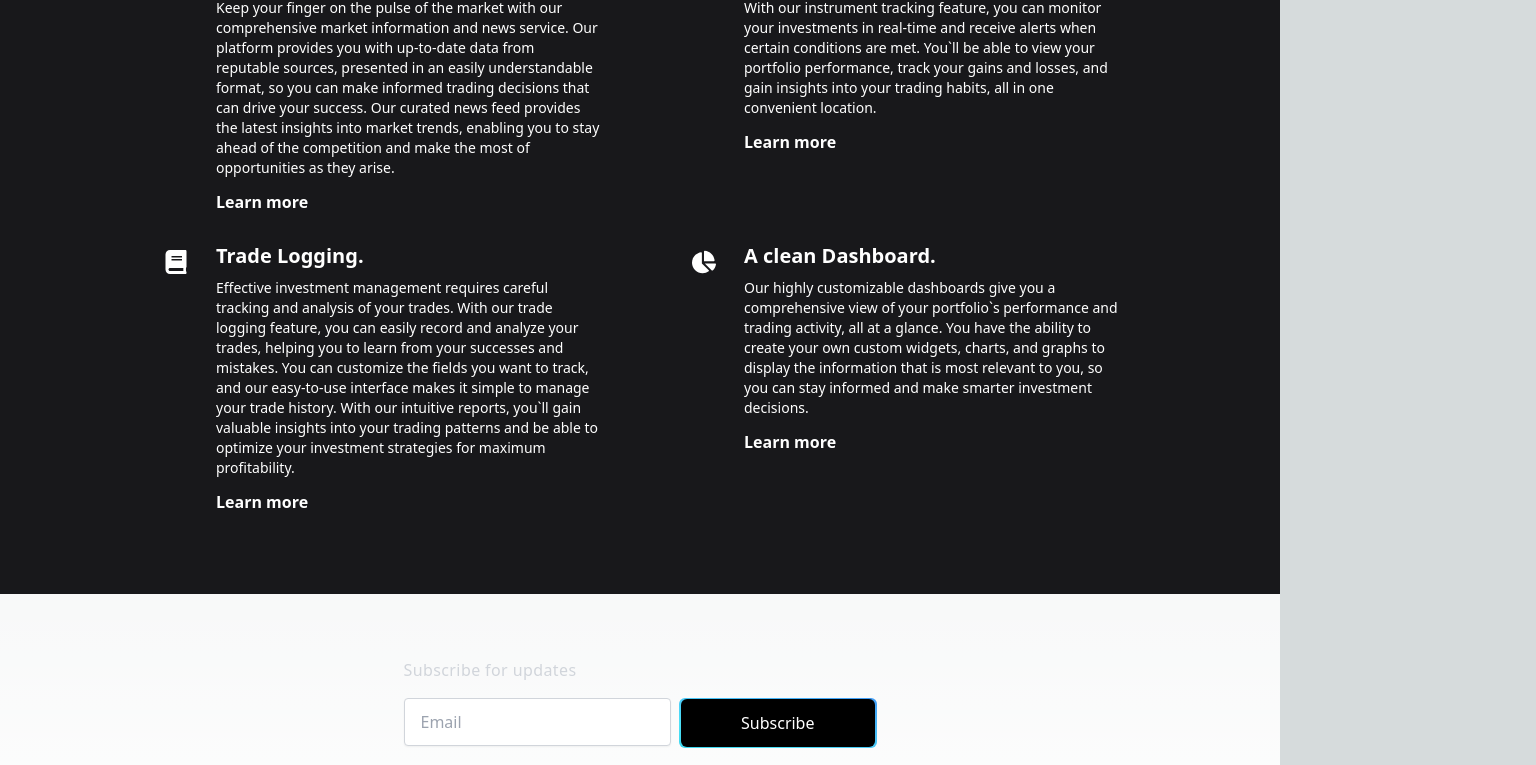
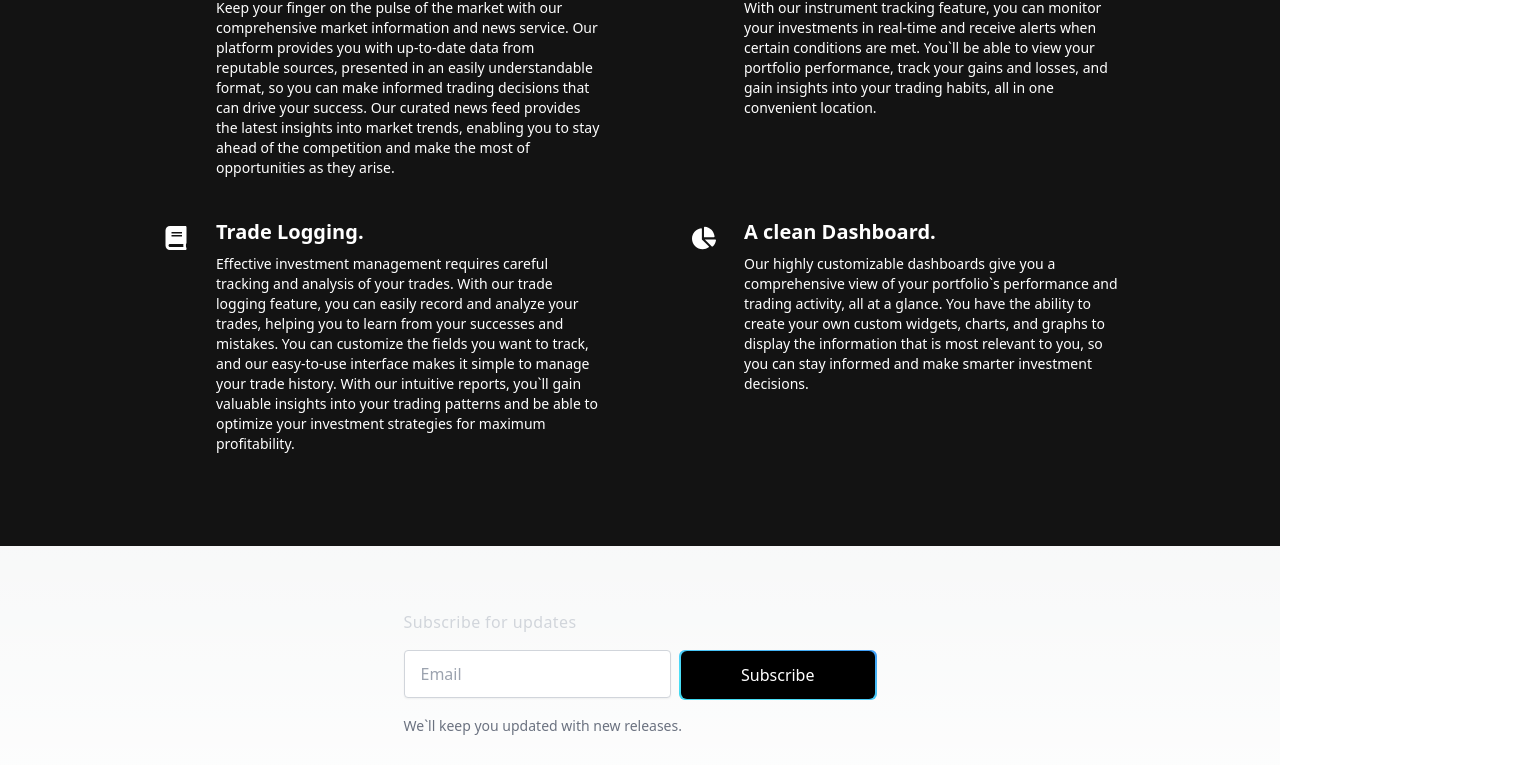
Before and after one commit to KJdotIO/tradent-app, a Next.js app: page / in a window 1280 px wide. Shown: the part 1012-1777 px from the top of the page, 1536 px wide, since content can reach past the window. Built offline with nearby package versions, Linux system fonts and the light colour scheme; no server answers.

Commit message:
new stuff

```diff
--- a/components/Features.js
+++ b/components/Features.js
@@ -63,13 +63,6 @@ const Features = () => {
                 Our curated news feed provides the latest insights into market trends,
                 enabling you to stay ahead of the competition and make the most of opportunities as they arise.
                 </p>
-                <Link
-                  href="/"
-                  aria-label=""
-                  className="inline-flex items-center font-semibold transition-colors duration-200 text-deep-purple-accent-400 hover:text-deep-purple-800"
-                >
-                  Learn more
-                </Link>
               </div>
             </div>
             <div className="flex flex-col max-w-md sm:mx-auto sm:flex-row">
@@ -91,13 +84,6 @@ const Features = () => {
                 track your gains and losses, and gain insights into your trading habits,
                 all in one convenient location.
                 </p>
-                <Link
-                  href="/"
-                  aria-label=""
-                  className="inline-flex items-center font-semibold transition-colors duration-200 text-deep-purple-accent-400 hover:text-deep-purple-800"
-                >
-                  Learn more
-                </Link>
               </div>
             </div>
             <div className="flex flex-col max-w-md sm:mx-auto sm:flex-row">
@@ -121,13 +107,6 @@ const Features = () => {
                 With our intuitive reports, you`ll gain valuable insights into your trading patterns
                 and be able to optimize your investment strategies for maximum profitability.
                 </p>
-                <Link
-                  href="/"
-                  aria-label=""
-                  className="inline-flex items-center font-semibold transition-colors duration-200 text-deep-purple-accent-400 hover:text-deep-purple-800"
-                >
-                  Learn more
-                </Link>
               </div>
             </div>
             <div className=" flex flex-col max-w-md sm:mx-auto sm:flex-row">
@@ -148,13 +127,6 @@ const Features = () => {
                 own custom widgets, charts, and graphs to display the information that is most relevant
                 to you, so you can stay informed and make smarter investment decisions.
                 </p>
-                <Link
-                  href="/"
-                  aria-label=""
-                  className="inline-flex items-center font-semibold transition-colors duration-200 text-deep-purple-accent-400 hover:text-deep-purple-800"
-                >
-                  Learn more
-                </Link>
               </div>
             </div>
           </div>
--- a/components/Footer.js
+++ b/components/Footer.js
@@ -2,10 +2,14 @@ import logo from '../public/Tradent-logo.png'
 import Image from 'next/image';
 import Link from 'next/link';
 
+import heroBG from '../public/header-gradient.png'
+
 const Footer = () => {
     return (
+      <>
         <div>
           <div className="px-4 pt-16 mx-auto sm:max-w-xl md:max-w-full lg:max-w-screen-xl md:px-24 lg:px-8">
+
             <div className=" flex justify-around flex-wrap mb-10">
               {/* <div className="mb-10 text-center">
                 <div>
@@ -117,6 +121,7 @@ const Footer = () => {
             </div>
           </div>
         </div>
+      </>
     );
   };
 
--- a/components/Header.js
+++ b/components/Header.js
@@ -8,14 +8,14 @@ const Header = () => {
     const [isMenuOpen, setIsMenuOpen] = useState(false);
 
     return (
-      <div className="bg-[#18181b] z-40 fixed top-0 w-full">
+      <div className="bg-[#131313] z-40 fixed top-0 w-full border-b-2 border-white">
         <div className=" px-10 py-5 mx-auto sm:max-w-xl md:max-w-full lg:max-w-screen-xl md:px-24 lg:px-24">
           <div className=" flex items-center justify-between">
             <Link
               href="/"
               aria-label="Company"
               title="Company"
-              className="inline-flex items-center"
+              className="inline-flex items-center z-[42]"
             >
               <div>  <Image alt="Tradent" src={logo} className='w-[20px] mr-1' /></div>
               <span className="ml-2 text-2xl font-black tracking-wide text-gray-100 ">
@@ -25,7 +25,7 @@ const Header = () => {
             <ul className="flex items-center hidden space-x-8 lg:flex">
               <li>
                 <Link
-                  href="/"
+                  href="/product"
                   aria-label="Our product"
                   title="Our product"
                   className="hover:underline font-medium tracking-wide text-gray-100 hover:opacity-75 transition-opacity duration-200 hover:text-teal-accent-400"
--- a/package.json
+++ b/package.json
@@ -14,6 +14,7 @@
     "@types/react": "18.0.28",
     "@types/react-dom": "18.0.11",
     "axios": "^1.3.4",
+    "daisyui": "^2.51.4",
     "eslint": "8.35.0",
     "eslint-config-next": "13.2.4",
     "next": "13.2.4",
--- a/pages/index.tsx
+++ b/pages/index.tsx
@@ -3,6 +3,8 @@ import Image from 'next/image'
 import Link from 'next/link'
 import { Transition } from '@headlessui/react'
 import { useState, useEffect } from 'react'
+
+import heroBG from '../public/header-gradient.png'
 
 import logo from '../public/Tradent-logo.png'
 import Header from '../components/Header.js'
@@ -18,32 +20,39 @@ import { fetchTimeSeries } from "../services/alphaVantage";
 const Home = () => {
   const [fadeUp] = useState(true)
 
-  const [eurusdSymbol, seteurusdSymbol] = useState([])
-  const [EUbidPrice, setEUbidPrice] = useState(null)
+//   const [eurusdSymbol, seteurusdSymbol] = useState([])
+//   const [EUbidPrice, setEUbidPrice] = useState('')
 
-  //EURUSD
-  async function loadCurrencyData() {
-    const fromCurrency = "GBP";
-    const toCurrency = "USD";
-    const data = await fetchTimeSeries(fromCurrency, toCurrency);
+//   //EURUSD
+//   async function loadCurrencyData() {
+//     const fromCurrency = "GBP";
+//     const toCurrency = "USD";
+//     const data = await fetchTimeSeries(fromCurrency, toCurrency);
 
-    const bidPrice = data["Realtime Currency Exchange Rate"]["8. Bid Price"];
-
-    setEUbidPrice(bidPrice)
-
-    seteurusdSymbol(data)
-
-    setTimeout(() => {
-      loadCurrencyData();
-    }, 20000);
-  }
+//     const bidPrice = data["Realtime Currency Exchange Rate"]["8. Bid Price"];
 
 
-useEffect(() => {
-  loadCurrencyData();
-}, []);
+//     //Symbol data
+//     seteurusdSymbol(data)
 
-console.log(eurusdSymbol)
+//     if (data && data["Realtime Currency Exchange Rate"]) {
+//       const bidPrice = data["Realtime Currency Exchange Rate"]["8. Bid Price"];
+//       setEUbidPrice(bidPrice);
+//     } else {
+//       console.error('Unexpected API response:', data);
+//     }
+
+//     setTimeout(() => {
+//       loadCurrencyData();
+//     }, 20000);
+//   }
+
+
+// useEffect(() => {
+//   loadCurrencyData();
+// }, []);
+
+// console.log(eurusdSymbol)
 
 
   return (
@@ -54,13 +63,15 @@ console.log(eurusdSymbol)
         <meta name="viewport" content="width=device-width, initial-scale=1" />
         <link rel="icon" href="/favicon.ico" />
       </Head>
+          <Image src={heroBG} alt="" className="transform -scale-y-100 absolute top-[60%] left-[45%] max-w-none -translate-x-1/2 -translate-y-1/2" />
         <Header />
-      <main className=" bg-[#18181b] min-h-screen mt-[75px] sm:[80px]">
+      <main className=" bg-[#131313] min-h-screen mt-[75px] sm:[80px]">
 
         <section>
 
           <div className=" px-4 py-16 mx-auto sm:max-w-xl md:max-w-full lg:max-w-screen-xl md:px-24 lg:px-8 lg:py-20">
-            <div className="max-w-xl sm:mx-auto lg:max-w-2xl">              <div className="flex flex-col mb-16 sm:text-center sm:mb-0">
+            <div className="max-w-xl sm:mx-auto lg:max-w-2xl">
+              <div className="flex flex-col mb-16 sm:text-center sm:mb-0">
                 <Link href="/" className="mb-6 sm:mx-auto">
                     <Transition
                     show={fadeUp}
--- /dev/null
+++ b/pages/product.tsx
@@ -0,0 +1,31 @@
+import { useState, useEffect } from "react";
+
+import Header from "@/components/Header";
+import Head from "next/head";
+
+const product = () => {
+    const [eurusdSymbol, seteurusdSymbol] = useState([])
+    const [EUbidPrice, setEUbidPrice] = useState('')
+
+    return (
+        <>
+        <Head>
+            <title>Tradent</title>
+            <meta name="description" content="A new way to manage trade data." />
+            <meta name="viewport" content="width=device-width, initial-scale=1" />
+            <link rel="icon" href="/favicon.ico" />
+        </Head>
+
+        <Header />
+
+        <main>
+            <section className="bg-[#18181b] min-h-screen mt-[83px] sm:[80px]">
+
+            </section>
+        </main>
+
+        </>
+    )
+}
+
+export default product;
--- a/tailwind.config.js
+++ b/tailwind.config.js
@@ -78,5 +78,5 @@ module.exports = {
     },
   },
   },
-  plugins: [],
+  plugins: [require("daisyui")],
 }
```
Also changed, not shown: public/header-gradient.png (added), services/oandaCurrencies.js (deleted), 1 other file (tests, documents, lock files or other folders). Lines whose indentation alone changed are shown as unchanged.
